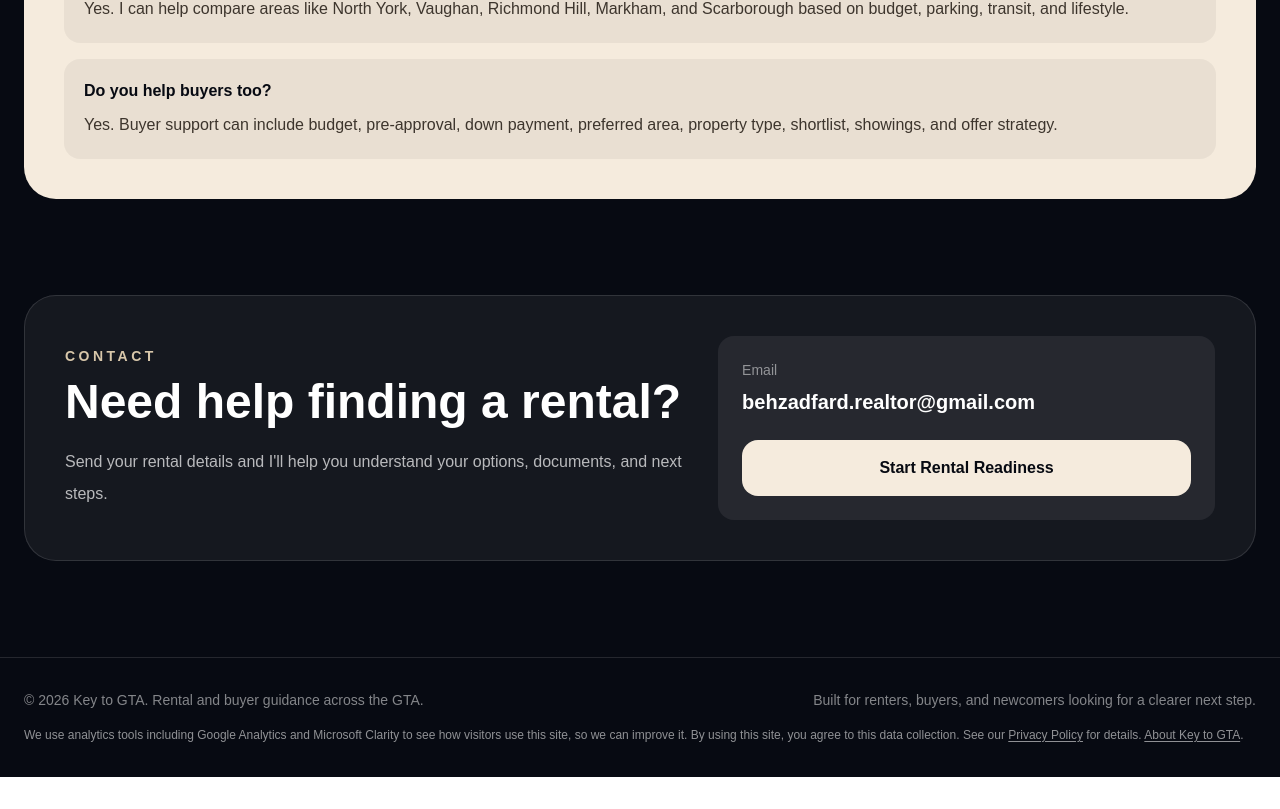
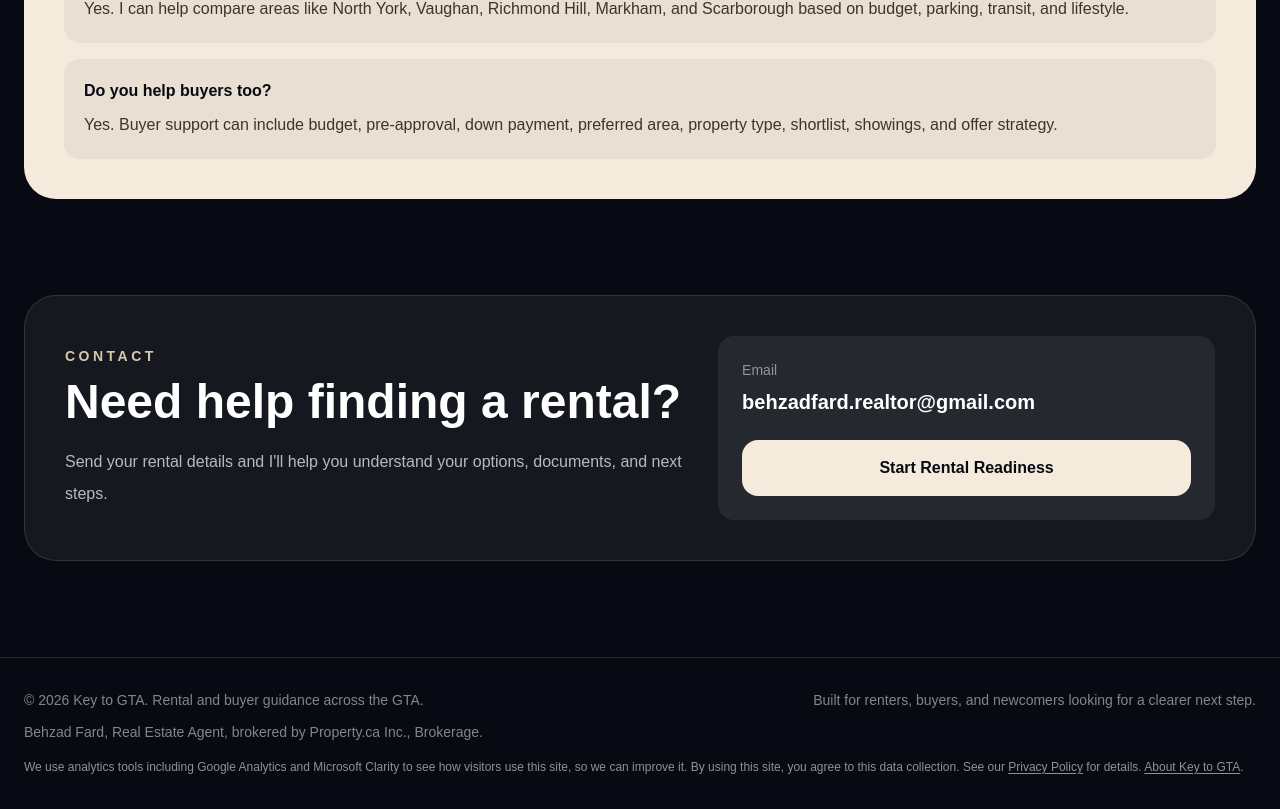
Before and after one commit to behzadfardrealtor-cyber/keytogta, a Next.js app: page / in a window 1280 px wide. Shown: the part 4425-5234 px from the top of the page. Before the commit the page ends 5202 px from the top, so only its background shows below. Built offline with nearby package versions, Linux system fonts and the light colour scheme.

Commit message:
Add TRESA brokerage compliance line to footer
Co-Authored-By: Claude Sonnet 5 <noreply@anthropic.com>

```diff
--- a/app/components/FooterSection.tsx
+++ b/app/components/FooterSection.tsx
@@ -7,6 +7,9 @@ export default function FooterSection() {
           <p>© 2026 Key to GTA. Rental and buyer guidance across the GTA.</p>
           <p>Built for renters, buyers, and newcomers looking for a clearer next step.</p>
         </div>
+        <p className="mx-auto mt-3 max-w-7xl text-sm text-white/50">
+          Behzad Fard, Real Estate Agent, brokered by Property.ca Inc., Brokerage.
+        </p>
         <div className="mx-auto mt-4 max-w-7xl text-xs leading-relaxed text-white/55">
           <p>
             We use analytics tools including Google Analytics and Microsoft Clarity to see how visitors use this site, so we can improve it. By using this site, you agree to this data collection. See our{" "}
```
